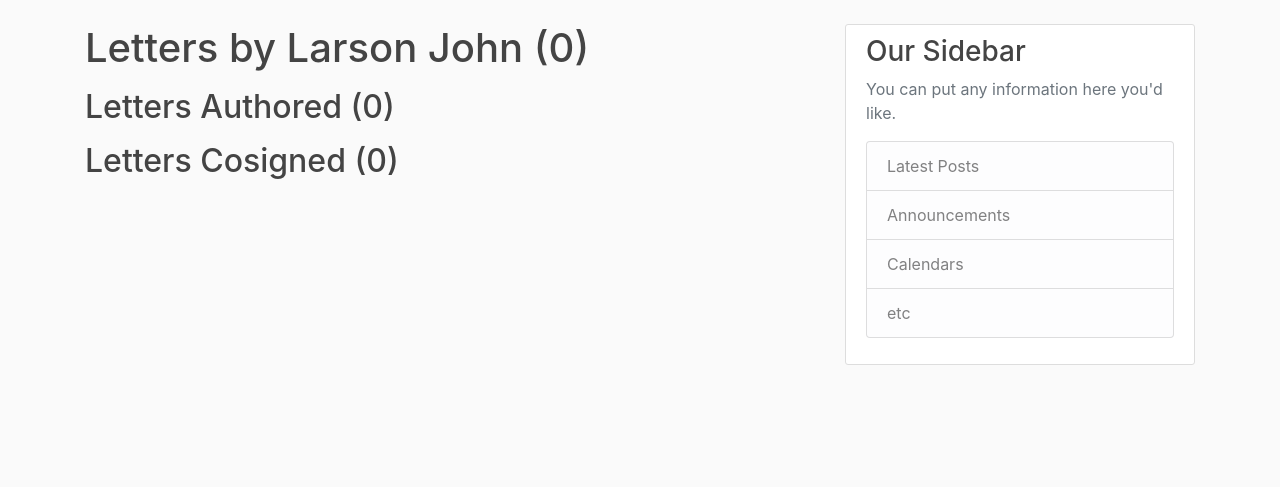
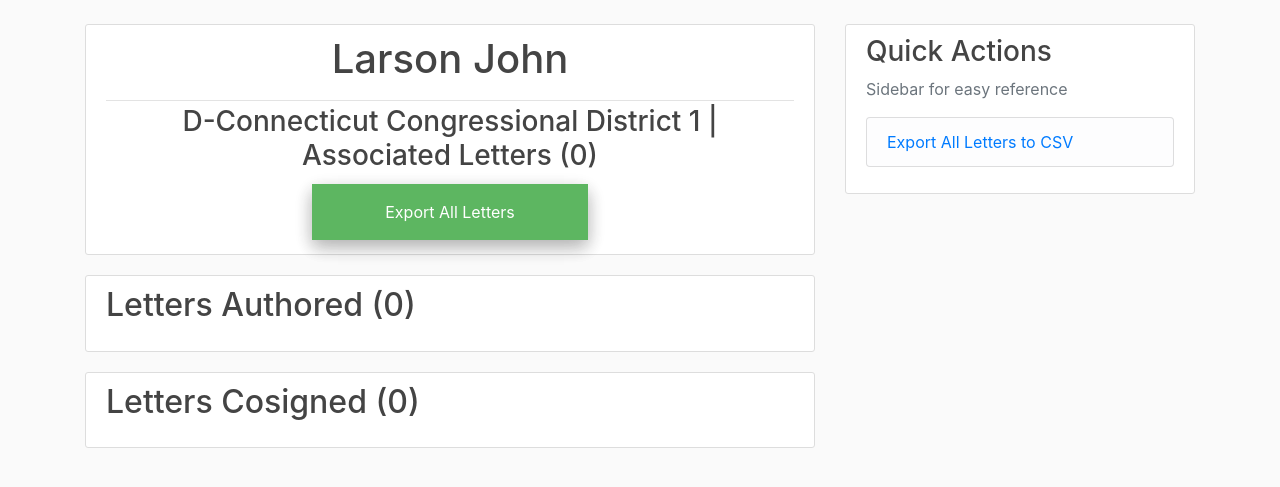
Before and after one commit to rceid/Letter_tracking, a Django app: a page that uses django_proj/letter_tracking/templates/letter_tracking/base.html in a window 1280 px wide. Shown: the part 56-543 px from the top of the page. Run offline with Django 3.2, Linux system fonts and the light colour scheme; data comes from the database, SQL or seed files in the repository; some libraries are stand-ins or nearby versions.

Commit message:
safety commit

```diff
--- a/django_proj/django_proj/settings.py
+++ b/django_proj/django_proj/settings.py
@@ -40,6 +40,7 @@ INSTALLED_APPS = [
     'django.contrib.sessions',
     'django.contrib.messages',
     'django.contrib.staticfiles',
+    'import_export'
 ]
 
 MIDDLEWARE = [
--- a/django_proj/letter_tracking/admin.py
+++ b/django_proj/letter_tracking/admin.py
@@ -1,4 +1,5 @@
 from django.contrib import admin
-from .models import Letter
+from .models import Letter, Legislator
 
 admin.site.register(Letter)
+admin.site.register(Legislator)
--- a/django_proj/letter_tracking/models.py
+++ b/django_proj/letter_tracking/models.py
@@ -34,12 +34,14 @@ class Legislator(models.Model):
 
     @property
     def letters_authored(self):
-        return list(Letter.objects.filter(legislator=self.name).all())
+        authored = list(Letter.objects.filter(legislator=self.name).all())
+        return sorted(authored, key=lambda letter: (letter.date, letter.consecutive_number), reverse=True)
 
     @property
     def letters_cosigned(self):
         cosigns = {letter:letter.cosigners.split(', ') for letter in Letter.objects.all() if letter.cosigners}
-        return [letter for letter, signers in cosigns.items() if self.name in signers]
+        cosigns = [letter for letter, signers in cosigns.items() if self.name in signers]
+        return sorted(cosigns, key=lambda letter: (letter.date, letter.consecutive_number), reverse=True)
 
     @property
     def all_letters(self):
@@ -137,7 +139,7 @@ class Letter(models.Model):
 
     @property
     def cosign_sorted(self):
-        return ', '.join(sorted(self.cosigners.split(', '), key=lambda lname: (lname[0], lname[1])))
+        return ', '.join(sorted(self.cosigners.split(', '), key=lambda lname: (lname[0], lname[1]))) if self.cosigners else 'Na'
 
     @property
     def author(self):
--- a/django_proj/letter_tracking/templates/letter_tracking/base.html
+++ b/django_proj/letter_tracking/templates/letter_tracking/base.html
@@ -60,13 +60,11 @@
         </div>
         <div class="col-md-4">
             <div class="content-section">
-            <h3>Our Sidebar</h3>
-            <p class='text-muted'>You can put any information here you'd like.
+            <h3>Quick Actions</h3>
+            <p class='text-muted'>Sidebar for easy reference
                 <ul class="list-group">
-                <li class="list-group-item list-group-item-light">Latest Posts</li>
-                <li class="list-group-item list-group-item-light">Announcements</li>
-                <li class="list-group-item list-group-item-light">Calendars</li>
-                <li class="list-group-item list-group-item-light">etc</li>
+                <li class="list-group-item list-group-item-light"><a href="{% url 'export-data' %}">Export All Letters to CSV</a></li>
+
                 </ul>
             </p>
             </div>
--- a/django_proj/letter_tracking/templates/letter_tracking/legislator_letters.html
+++ b/django_proj/letter_tracking/templates/letter_tracking/legislator_letters.html
@@ -1,6 +1,33 @@
 {%extends "letter_tracking/base.html" %}
 {% block content %}
-    <h1 class="mb-3">Letters by {{ politician.name }} ({{ politician.num_all_letters }})</h1>
+<article class="media content-section">
+    <div class="media-body">
+        <div class="article-metadata">
+    <h1 style="text-align:center" class="mb-3">{{ view.kwargs.name }} </h1>
+        </div>
+    <h3 style="text-align:center">{{politician.party}}-{{politician.jurisdiction}} |
+                                 Associated Letters ({{ politician.num_all_letters }})</h3>
+        <style  >
+         input[type=button], input[type=submit], input[type=reset] {
+          background-color: #4CAF50;
+          opacity: 0.9;
+          border: none;
+          color: white;
+          padding: 16px 32px;
+          text-decoration: none;
+          margin: 4px 2px;
+          cursor: pointer;
+          box-shadow: 0 8px 16px 0 rgba(0,0,0,0.2), 0 6px 20px 0 rgba(0,0,0,0.19);
+          width: 40%;
+        }
+        </style>
+    <form style="text-align: center;" action="{% url 'export-data-leg' politician.name %}">
+        <input type="submit" value="Export All Letters" />
+    </form>
+</div>
+</article>
+<article class="media content-section">
+    <div class="media-body">
     <h2 class="mb-3">Letters Authored ({{politician.num_letters_authored}})</h1>
     {% if politician.letters_authored%}
         {% for letter in politician.letters_authored %}
@@ -18,6 +45,10 @@
             </article>
         {% endfor %}
     {% endif %}
+    </div>
+</article>
+<article class="media content-section">
+    <div class="media-body">
     <h2 class="mb-3">Letters Cosigned ({{politician.num_letters_cosigned}})</h1>
     {% if politician.letters_cosigned %}
         {% for letter in politician.letters_cosigned %}
@@ -35,6 +66,8 @@
             </article>
         {% endfor %}
     {% endif %}
+    </div>
+</article>
     {% if is_paginated %}
         {% if page_obj.has_previous %}
             <a class="btn btn-outline-info mb-4" href="?page=1">First</a>
--- a/django_proj/letter_tracking/urls.py
+++ b/django_proj/letter_tracking/urls.py
@@ -7,7 +7,8 @@ from .views import (LetterListView,
                 UserLetterListView,
                 SearchFormView,
                 SearchResultsView,
-                LegLetterView)
+                LegLetterView
+                )
 from . import views
 
 urlpatterns = [
@@ -21,4 +22,6 @@ urlpatterns = [
     path('search_result/', SearchResultsView.as_view(), name='search_results'),
     path('search/', SearchFormView.as_view(), name='search_form'),
     path('about/', views.about, name='letter_tracking-about'),
+    path('export/', views.export, name='export-data'),
+    path('export/<str:name>/', views.export, name='export-data-leg')
 ]
--- a/django_proj/letter_tracking/views.py
+++ b/django_proj/letter_tracking/views.py
@@ -1,6 +1,7 @@
 from django.shortcuts import render, get_object_or_404
 from django.contrib.auth.mixins import LoginRequiredMixin, UserPassesTestMixin
 from django.contrib.auth.models import User
+from django.http import HttpResponse, HttpRequest
 from django.views.generic import (ListView,
                                  DetailView,
                                  CreateView,
@@ -9,12 +10,17 @@ from django.views.generic import (ListView,
                                  TemplateView)
 from .models import Letter, Legislator
 from django.db.models import Q
+import csv, io
 
 FIELDS = ['topic', 'legislator', 'party','rep_or_sen','cosigners',
              'description', 'date', 'caucus', 'chamber', 'link', 'specific_topic',
              'kind_of_statement', 'positive_MX', 'MX_mentioned', 'recipient',
              'kind_statement_party', 'comments', 'action', 'notice_num'
              ]
+
+
+def about(request):
+    return render(request, 'letter_tracking/about.html', {'title': 'About'})
 
 def home(request):
     context ={
@@ -33,6 +39,7 @@ class LegLetterView(ListView):
     model = Legislator
     template_name = 'letter_tracking/legislator_letters.html'
     context_object_name = 'politician'
+    #paginate_by = 5
 
     def get_queryset(self):
         return get_object_or_404(Legislator, name=self.kwargs.get('name'))
@@ -92,12 +99,31 @@ class SearchResultsView(ListView):
     model = Legislator
     template_name = 'letter_tracking/search_results.html'
     context_object_name = 'politician'
-    #paginate_by = 10
 
     def get_queryset(self):
         query = self.request.GET.get('q')
         return get_object_or_404(Legislator, name__icontains=query)
 
 
-def about(request):
-    return render(request, 'letter_tracking/about.html', {'title': 'About'})
+def export(self, name=None):
+    attrs= list(Letter.objects.first().__dict__.keys())[2:]
+    response = HttpResponse(content_type='text/csv')
+    response.write(u'\ufeff'.encode('utf8'))
+    writer = csv.writer(response)
+    writer.writerow(['Counter', 'Title'] + attrs + ['State'])
+    if not name:
+        letters = Letter.objects.all()
+    else:
+        letters = Legislator.objects.filter(name=name).first().all_letters
+    for letter in letters:
+        if letter.legislator == name:
+            counter = 1
+        else:
+            counter = 0
+        vals = [counter, letter.title] + list(letter.__dict__.values())[2:] + \
+                [Legislator.objects.filter(name=letter.legislator).first().state]
+        writer.writerow(vals)
+
+    response['Content-Disposition'] = 'attachment; filename="letters.csv"'
+
+    return response
```
Also changed, not shown: django_proj/letter_tracking/templates/letter_tracking/search_results.html (+36 -3 lines).
